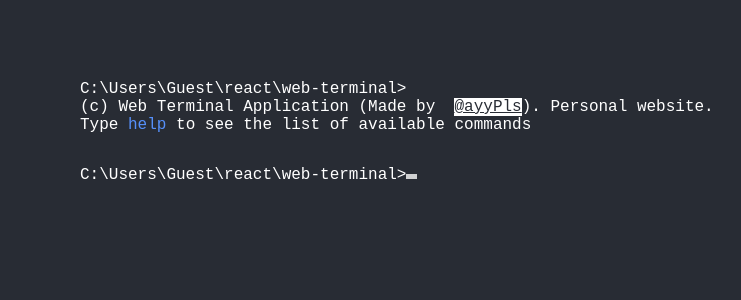
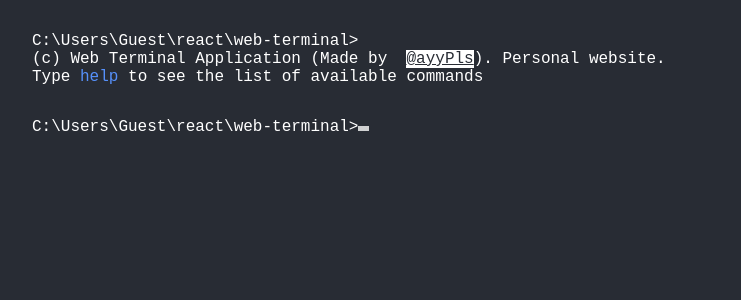
Before and after one commit to ayyPls/web-terminal, a React (Create React App) app: page / in a window 1280 px wide. Shown: the top 300 px of the page, without its empty margins (0-741 px from the left). Built offline with nearby package versions, Linux system fonts and the light colour scheme.

Commit message:
fix styles, padding

```diff
--- a/src/App.css
+++ b/src/App.css
@@ -55,14 +55,14 @@ body{
 }
 
 #terminal {
-  padding: 5rem;
+  padding: 2rem;
   height: 100vh;
   color: var(--terminal-color);
 }
 
 #textarea {
   position: relative;
-  left: -100%;
+  left: -1000%;
 }
 
 #caret {
--- a/src/App.tsx
+++ b/src/App.tsx
@@ -87,6 +87,7 @@ const historyReducer = (state: IHistoryState, action: IAction): IHistoryState =>
 }
 
 const App: React.FC = () => {
+
   const [history, historyDispatch] = React.useReducer(historyReducer, initialHistoryState)
   const [commandLine, setCommandLine] = React.useState('')
 
@@ -97,11 +98,6 @@ const App: React.FC = () => {
     historyDispatch({ type: command, payload: command })
     setCommandLine('')
   }
-
-  React.useEffect(() => {
-    console.log(index, history.length - 1);
-
-  }, [index])
 
   //TODO: animation on page loading and on enter command line
 
```
Also changed, not shown: 11 other files (tests, documents, lock files or other folders).
